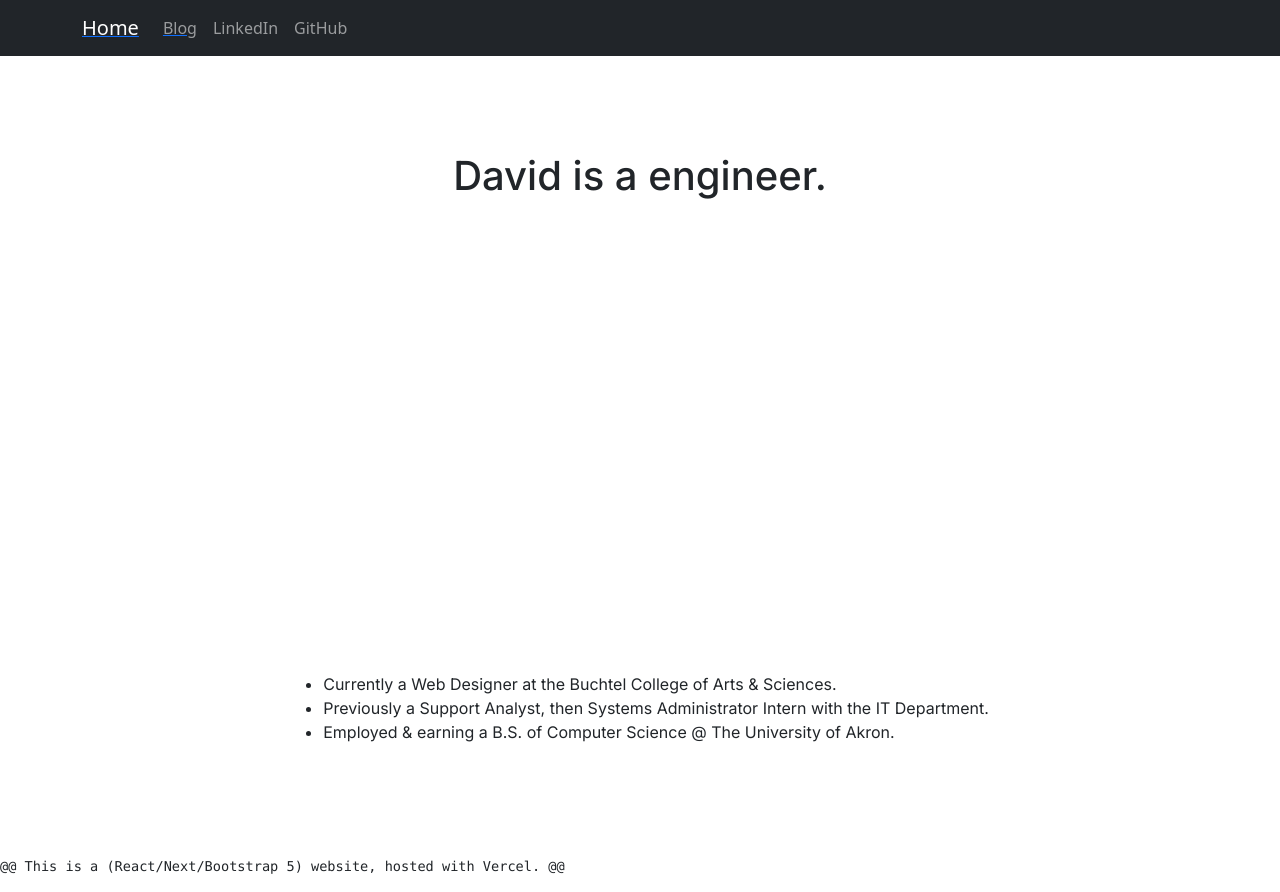
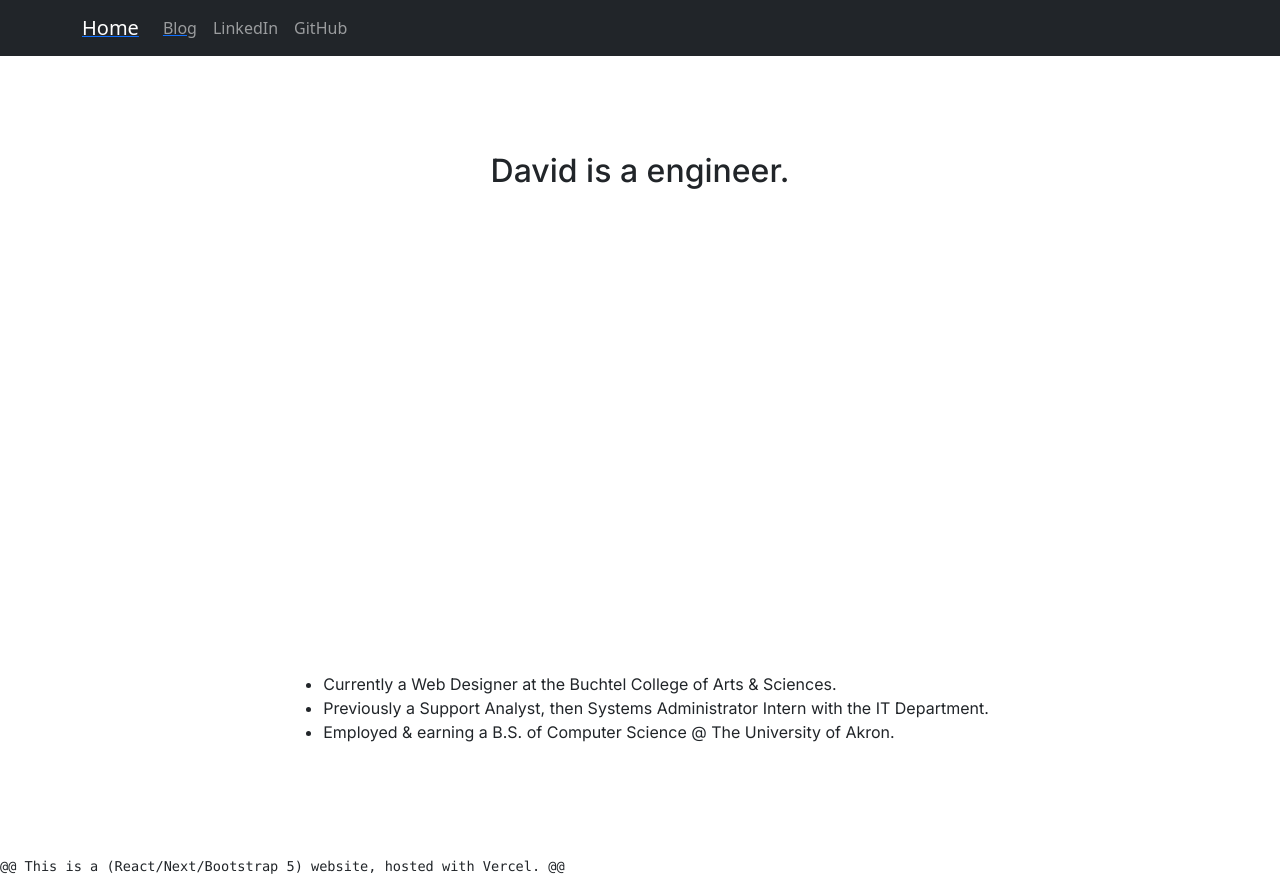
Before and after one commit to eseer-divad/davidreese.dev, a Next.js app: page / in a window 1280 px wide. Built offline with nearby package versions, Linux system fonts and the light colour scheme.

Commit message:
Reformat headers

```diff
--- a/src/pages/index.js
+++ b/src/pages/index.js
@@ -31,9 +31,9 @@ export default function Home() {
       </Head>
 
       <main className={index_styles.main}>
-        <h1 className={index_styles.title}>
+        <h2 className={index_styles.title}>
         David is a {currentTitle}
-        </h1>
+        </h2>
         {/* Add styles in new class other than title*/}
         <ul className={index_styles.bulletPoints}>
           <li>Currently a Web Designer at the Buchtel College of Arts & Sciences.</li>
--- a/src/styles/index.module.css
+++ b/src/styles/index.module.css
@@ -5,6 +5,14 @@
   align-items: center;
   padding: 6rem;
   min-height: 100vh;
+}
+
+.title {
+  margin-bottom: 0;
+}
+
+.bulletPoints {
+  margin-top: 0;
 }
 
 .description {
```
